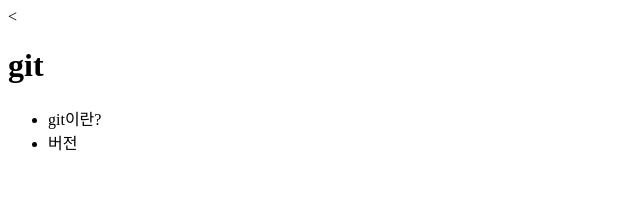
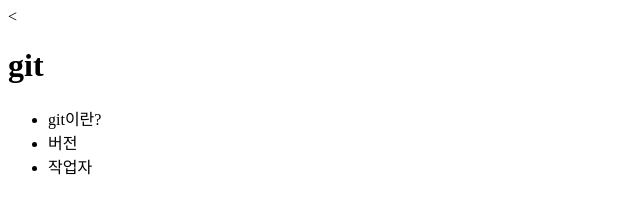
Before and after one commit to sungkwoneom/egoing_test, a plain HTML site: page index.html in a window 1280 px wide. Shown: the full height of the page, 0-640 px from the left. Drawn offline with Linux system fonts and the light colour scheme.

Commit message:
작업자 추가

```diff
--- a/index.html
+++ b/index.html
@@ -7,6 +7,7 @@
     <ul>
         <li>git이란?</li>
         <li>버전</li>
+        <li>작업자</li>
     </ul>
   </body>
 </html>
```
